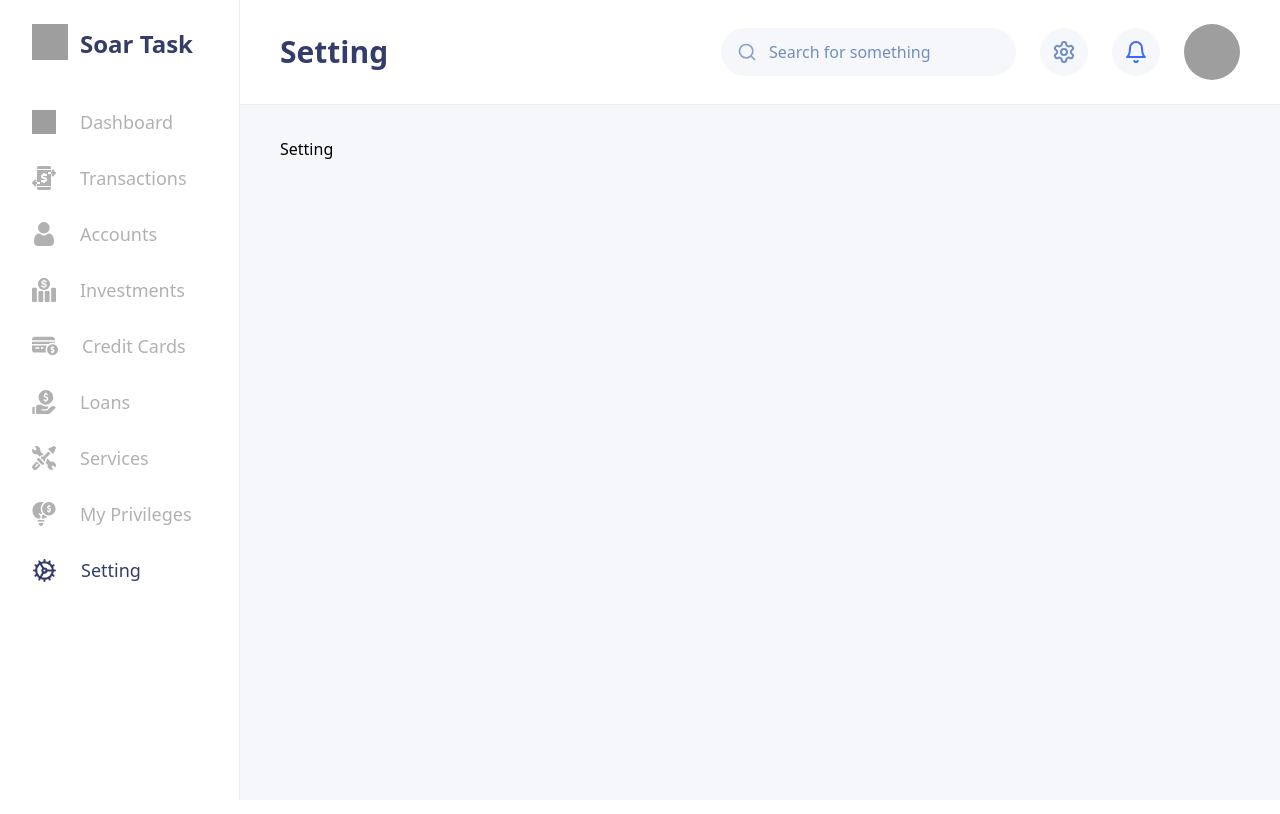
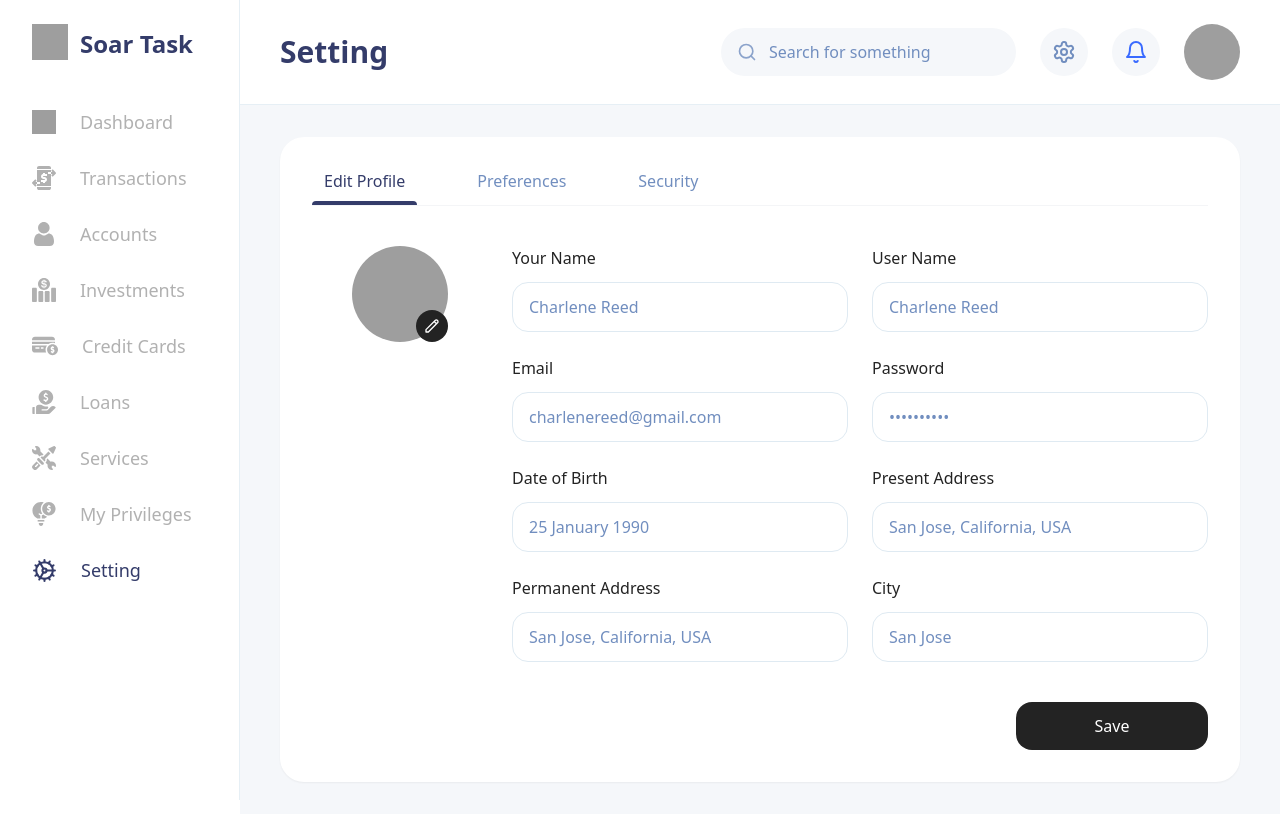
Before and after one commit to dev-rathore/soar-react-dashboard, a React (Vite) app: page /setting in a window 1280 px wide. Built offline with nearby package versions, Linux system fonts and the light colour scheme; grey boxes are pictures that could not be loaded.

Commit message:
tabs component and settings page ui design

```diff
--- /dev/null
+++ b/src/components/setting/edit-profile.tsx
@@ -0,0 +1,102 @@
+import { Button, Input, Label } from "../ui";
+
+const EditProfile: React.FC = () => {
+  return (
+    <div className="w-full flex flex-col md:flex-row items-center md:items-start gap-6">
+      <div className="flex items-center px-10">
+        <div className="relative">
+          <img
+            src="https://randomuser.me/api/portraits/women/15.jpg"
+            alt="Profile"
+            className="w-24 h-24 rounded-full object-cover"
+          />
+          <button
+            className="absolute bottom-0 right-0 bg-app-black rounded-full p-2"
+            aria-Label="Edit profile picture"
+          >
+            <svg
+              className="w-4 h-4 text-white"
+              fill="none"
+              stroke="currentColor"
+              viewBox="0 0 24 24"
+            >
+              <path
+                strokeLinecap="round"
+                strokeLinejoin="round"
+                strokeWidth={2}
+                d="M15.232 5.232l3.536 3.536m-2.036-5.036a2.5 2.5 0 113.536 3.536L6.5 21.036H3v-3.572L16.732 3.732z"
+              />
+            </svg>
+          </button>
+        </div>
+      </div>
+      <div className="flex-1 space-y-10">
+        <div className="grid grid-cols-1 md:grid-cols-2 gap-6">
+          <div>
+            <Label>Your Name</Label>
+            <Input
+              type="text"
+              defaultValue="Charlene Reed"
+            />
+          </div>
+          <div>
+            <Label>User Name</Label>
+            <Input
+              type="text"
+              defaultValue="Charlene Reed"
+            />
+          </div>
+          <div>
+            <Label>Email</Label>
+            <Input
+              type="email"
+              defaultValue="charlenereed@gmail.com"
+            />
+          </div>
+          <div>
+            <Label>Password</Label>
+            <Input
+              type="password"
+              defaultValue="**********"
+            />
+          </div>
+          <div>
+            <Label>Date of Birth</Label>
+            <Input
+              type="text"
+              defaultValue="25 January 1990"
+            />
+          </div>
+          <div>
+            <Label>Present Address</Label>
+            <Input
+              type="text"
+              defaultValue="San Jose, California, USA"
+            />
+          </div>
+          <div>
+            <Label>Permanent Address</Label>
+            <Input
+              type="text"
+              defaultValue="San Jose, California, USA"
+            />
+          </div>
+          <div>
+            <Label>City</Label>
+            <Input
+              type="text"
+              defaultValue="San Jose"
+            />
+          </div>
+        </div>
+        <div
+          className="w-full md:w-48 justify-self-end"
+        >
+          <Button>Save</Button>
+        </div>
+      </div>
+    </div>
+  );
+};
+
+export default EditProfile;
--- /dev/null
+++ b/src/components/setting/index.ts
@@ -0,0 +1,5 @@
+import EditProfile from "./edit-profile";
+import Preferences from "./preferences";
+import Security from "./security";
+
+export { EditProfile, Preferences, Security };
--- /dev/null
+++ b/src/components/setting/preferences.tsx
@@ -0,0 +1,10 @@
+const Preferences: React.FC = () => {
+  return (
+    <div className="space-y-4">
+      <h2 className="text-2xl font-bold">Preferences</h2>
+      <p>This is where you can set your preferences.</p>
+    </div>
+  );
+};
+
+export default Preferences;
--- /dev/null
+++ b/src/components/setting/security.tsx
@@ -0,0 +1,10 @@
+const Security: React.FC = () => {
+  return (
+    <div className="space-y-4">
+      <h2 className="text-2xl font-bold">Security</h2>
+      <p>Manage your account security settings here.</p>
+    </div>
+  );
+};
+
+export default Security;
--- /dev/null
+++ b/src/components/ui/tabs/index.tsx
@@ -0,0 +1,72 @@
+"use client"
+
+import { motion } from "framer-motion"
+import { useState } from "react"
+
+interface Tab {
+  content: React.ReactNode
+  label: string
+}
+
+interface TabsProps {
+  className?: string
+  defaultTabIndex?: number
+  tabs: Tab[]
+}
+
+const Tabs: React.FC<TabsProps> = ({
+  className = "",
+  defaultTabIndex,
+  tabs
+}) => {
+  const [activeTab, setActiveTab] = useState(defaultTabIndex || 0);
+
+  return (
+    <div className={className}>
+      <div className="flex border-b border-app-gray-300">
+        <div className="flex space-x-12">
+          {tabs.map((tab, index) => (
+            <button
+              className={`pb-3 px-3 text-base transition-colors relative ${activeTab === index
+                ? "text-app-dark"
+                : "text-accent-100 hover:text-app-dark"
+                }`}
+              key={index}
+              onClick={() => setActiveTab(index)}
+              role="tab"
+              aria-selected={activeTab === index}
+              aria-controls={`tabpanel-${tab.label}`}
+            >
+              {tab.label}
+              {activeTab === index && (
+                <motion.div
+                  className="absolute bottom-0 left-0 right-0 h-1 rounded-t-lg bg-app-dark"
+                  layoutId="underline"
+                  initial={false}
+                  transition={{
+                    type: 'spring',
+                    stiffness: 500,
+                    damping: 30,
+                  }}
+                />
+              )}
+            </button>
+          ))}
+        </div>
+      </div>
+      <div className="mt-10 flex-grow">
+        <motion.div
+          key={activeTab}
+          initial={{ opacity: 0, y: 20 }}
+          animate={{ opacity: 1, y: 0 }}
+          exit={{ opacity: 0, y: -20 }}
+          transition={{ duration: 0.3 }}
+        >
+          {tabs[activeTab].content}
+        </motion.div>
+      </div>
+    </div>
+  );
+};
+
+export default Tabs;
--- a/src/pages/setting.tsx
+++ b/src/pages/setting.tsx
@@ -1,8 +1,26 @@
+import { EditProfile, Preferences, Security } from "../components/setting";
+import { Card, Tabs } from "../components/ui";
+
 const Setting: React.FC = () => {
+  const tabs = [
+    {
+      label: "Edit Profile",
+      content: <EditProfile />,
+    },
+    {
+      label: "Preferences",
+      content: <Preferences />,
+    },
+    {
+      label: "Security",
+      content: <Security />,
+    },
+  ];
+
   return (
-    <div>
-      <h1>Setting</h1>
-    </div>
+    <Card>
+      <Tabs tabs={tabs} defaultTabIndex={0} />
+    </Card>
   )
 };
 
```
